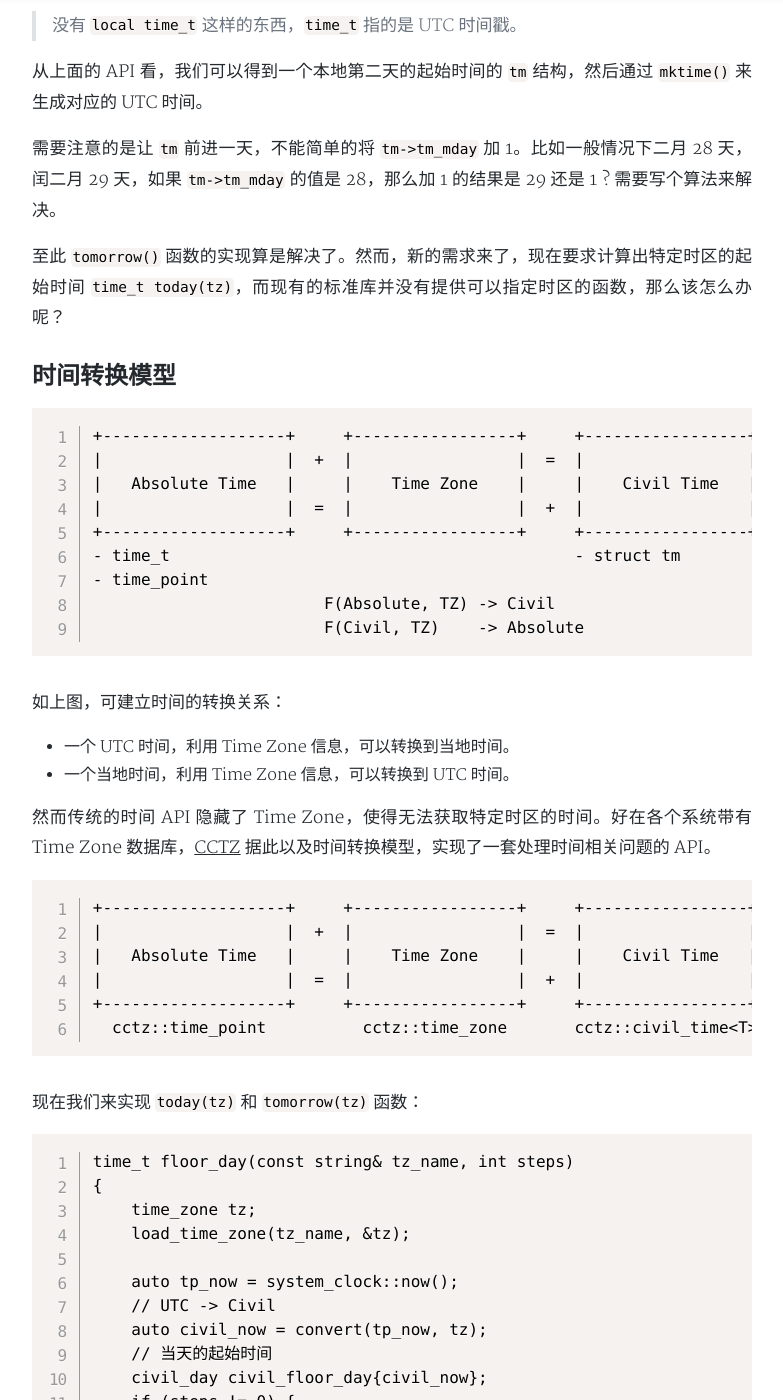
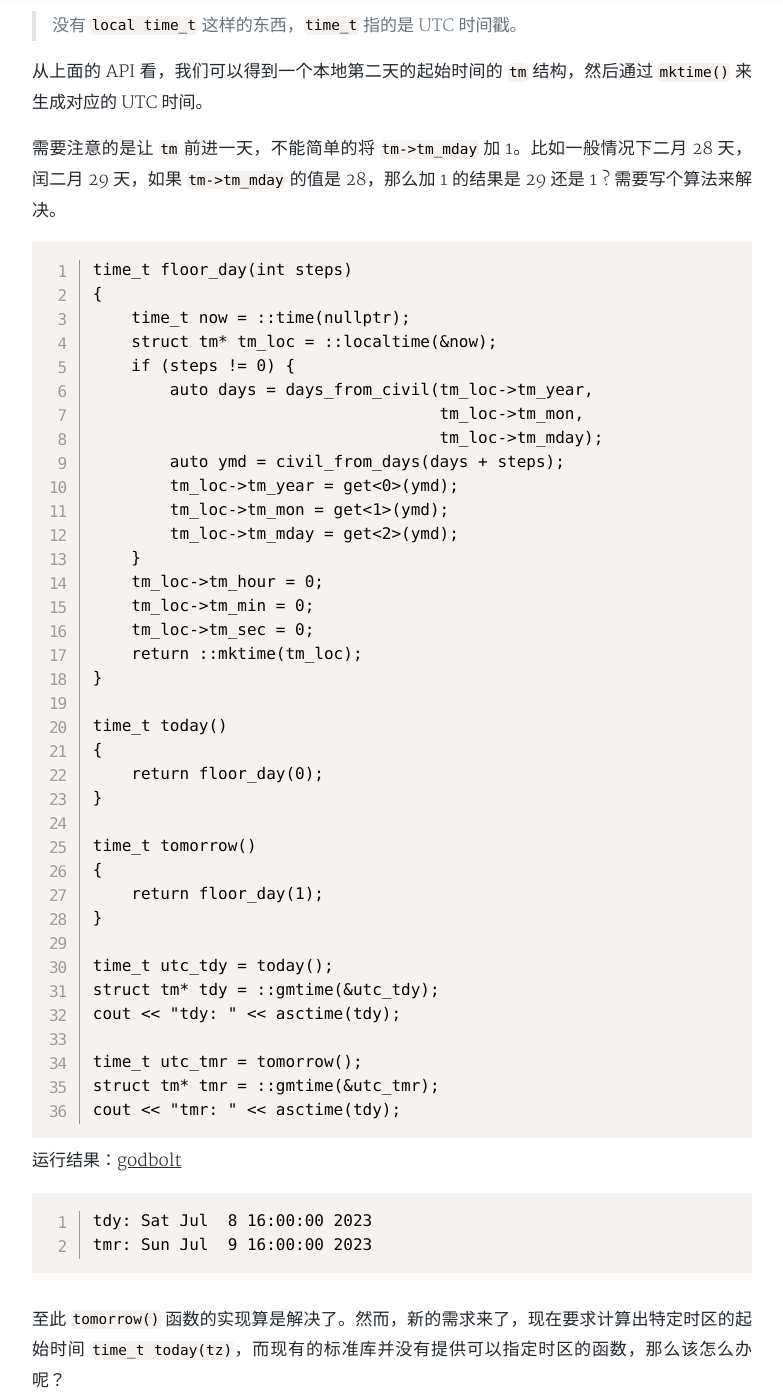
Before and after one commit to yanminhui/yanminhui.github.io, a Jekyll site: the page built from _posts/articles/2023-07-08-chrono.md, in a window 1280 px wide and 1400 px high, scrolled down 1473 px. Shown: the whole window, without its empty margins (248-1031 px from the left). Built offline with Jekyll 4.4.1, drawn with Linux system fonts in a browser that asks for light colours; nearby versions of some CDN libraries; a style sheet for code colours, icons or effects is not loaded.

Commit message:
Add tomorrow impl

````diff
--- a/_posts/articles/2023-07-08-chrono.md
+++ b/_posts/articles/2023-07-08-chrono.md
@@ -48,6 +48,50 @@ time_t tomorrow()
 从上面的 API 看，我们可以得到一个本地第二天的起始时间的 `tm` 结构，然后通过 `mktime()` 来生成对应的 UTC 时间。
 
 需要注意的是让 `tm` 前进一天，不能简单的将 `tm->tm_mday` 加 1。比如一般情况下二月 28 天，闰二月 29 天，如果 `tm->tm_mday` 的值是 28，那么加 1 的结果是 29 还是 1 ? 需要写个算法来解决。
+
+```.cpp
+time_t floor_day(int steps)
+{
+    time_t now = ::time(nullptr);
+    struct tm* tm_loc = ::localtime(&now);
+    if (steps != 0) {
+        auto days = days_from_civil(tm_loc->tm_year,
+                                    tm_loc->tm_mon,
+                                    tm_loc->tm_mday);
+        auto ymd = civil_from_days(days + steps);
+        tm_loc->tm_year = get<0>(ymd);
+        tm_loc->tm_mon = get<1>(ymd);
+        tm_loc->tm_mday = get<2>(ymd);
+    }
+    tm_loc->tm_hour = 0;
+    tm_loc->tm_min = 0;
+    tm_loc->tm_sec = 0;
+    return ::mktime(tm_loc);
+}
+
+time_t today()
+{
+    return floor_day(0);
+}
+
+time_t tomorrow()
+{
+    return floor_day(1);
+}
+
+time_t utc_tdy = today();
+struct tm* tdy = ::gmtime(&utc_tdy);
+cout << "tdy: " << asctime(tdy);
+
+time_t utc_tmr = tomorrow();
+struct tm* tmr = ::gmtime(&utc_tmr);
+cout << "tmr: " << asctime(tdy);
+```
+
+运行结果：[godbolt](https://godbolt.org/z/MdezeWGa6)
+
+    tdy: Sat Jul  8 16:00:00 2023
+    tmr: Sun Jul  9 16:00:00 2023
 
 至此 `tomorrow()` 函数的实现算是解决了。然而，新的需求来了，现在要求计算出特定时区的起始时间 `time_t today(tz)`，而现有的标准库并没有提供可以指定时区的函数，那么该怎么办呢？
 
````
